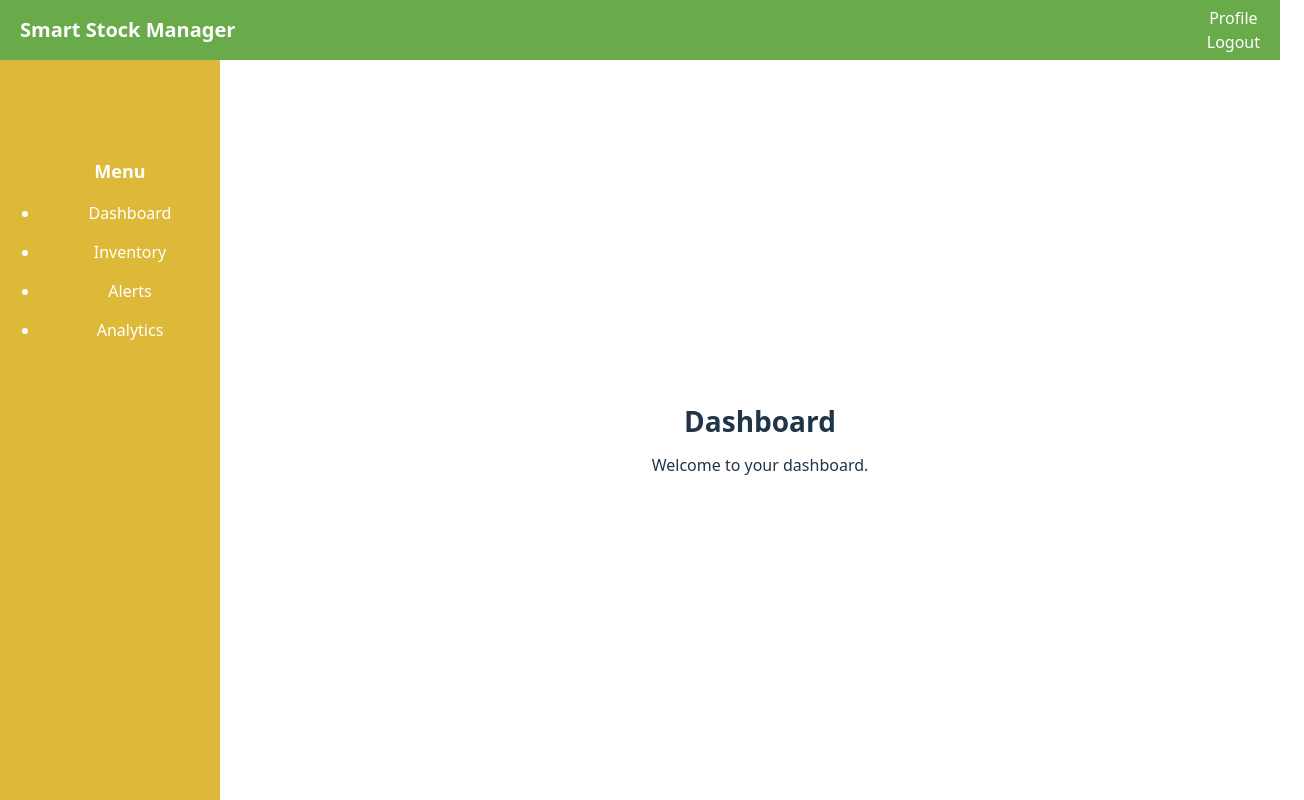
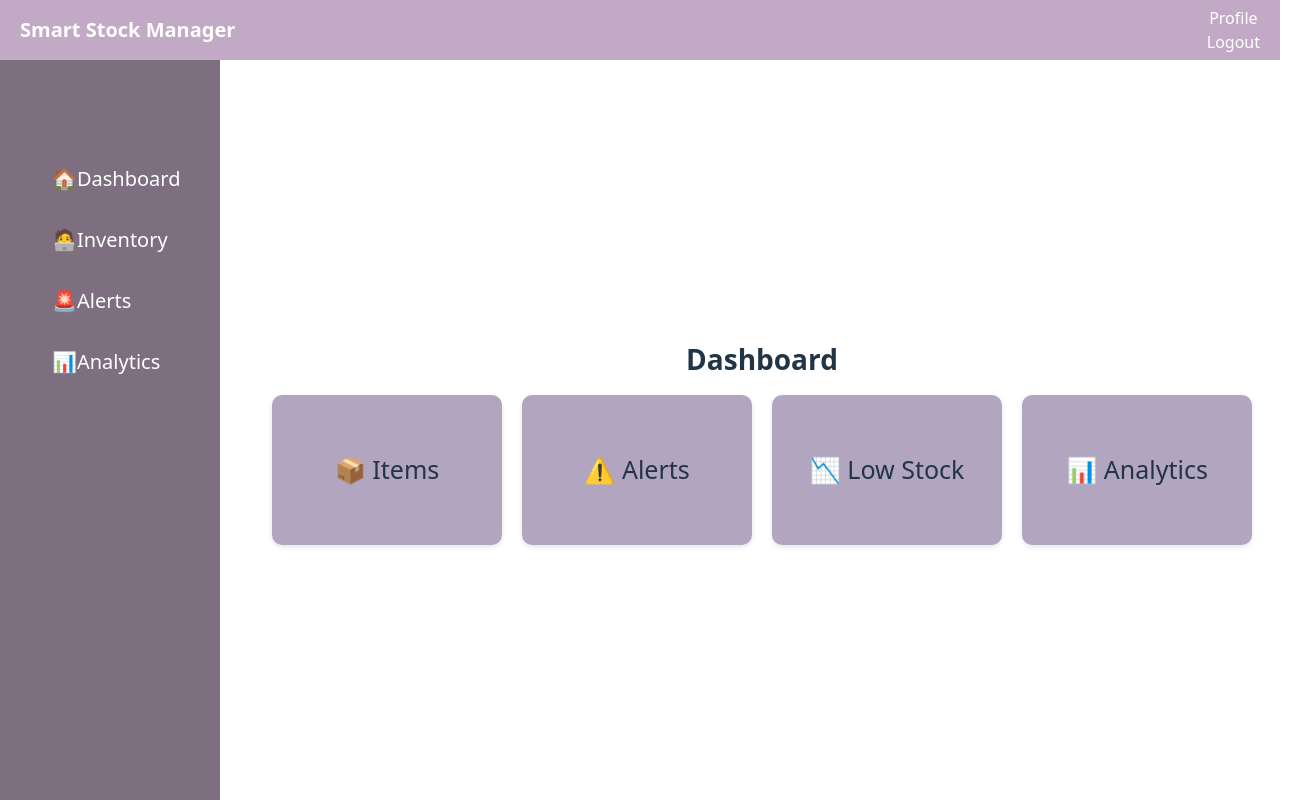
Before and after one commit to jahan60/Capstone_Frontend, a React (Vite) app: page / in a window 1280 px wide. Shown: the whole page, 1304 px wide, since content can reach past the window. Built offline with nearby package versions, Linux system fonts and the light colour scheme.

Commit message:
complete all four main pages with routing

```diff
--- a/src/components/Sidebar.jsx
+++ b/src/components/Sidebar.jsx
@@ -6,13 +6,13 @@ import { Link } from "react-router-dom";
  function Sidebar(){
     return(
         <div className="sidebar">
-            <h3 className ="sidebar_title">Menu</h3>
+
 
             <ul className="sidebar_menu">
-                <li><Link to="/">Dashboard</Link></li>
-                <li><Link to="/Inventory">Inventory</Link></li>
-                <li><Link to="/alerts">Alerts</Link></li>
-                <li><Link to="/analytics">Analytics</Link></li>
+                <li><Link to="/">🏠Dashboard</Link></li>
+                <li><Link to="/Inventory">🧑‍💻Inventory</Link></li>
+                <li><Link to="/alerts">🚨Alerts</Link></li>
+                <li><Link to="/analytics">📊Analytics</Link></li>
 
 
 
--- a/src/pages/Alerts.jsx
+++ b/src/pages/Alerts.jsx
@@ -1,4 +1,3 @@
-
 import React from "react";
 import "../styles/pages.css";
 
@@ -6,7 +5,12 @@ function Alerts() {
   return (
     <div className="page">
       <h1>Alerts</h1>
-      <p>View system alerts.</p>
+
+      <ul className="alerts-list">
+        <li className="alert-item warning">⚠️ Low stock on Item A</li>
+        <li className="alert-item critical">🔴 Critical: Item B out of stock</li>
+        <li className="alert-item info">ℹ️ New shipment arriving tomorrow</li>
+      </ul>
     </div>
   );
 }
--- a/src/pages/Analytics.jsx
+++ b/src/pages/Analytics.jsx
@@ -1,5 +1,3 @@
-
-
 import React from "react";
 import "../styles/pages.css";
 
@@ -7,7 +5,10 @@ function Analytics() {
   return (
     <div className="page">
       <h1>Analytics</h1>
-      <p>View analytics data here.</p>
+
+      <div className="chart-placeholder">
+        <p>📈 Chart </p>
+      </div>
     </div>
   );
 }
--- a/src/pages/Dashboard.jsx
+++ b/src/pages/Dashboard.jsx
@@ -1,16 +1,19 @@
-
 import React from "react";
 import "../styles/pages.css";
 
+function Dashboard() {
+  return (
+    <div className="page">
+      <h1>Dashboard</h1>
 
-function Dashboard (){
-    return (
-        <div className="page">
-            <h1>Dashboard</h1>
-            <p>Welcome to your dashboard.</p>
-        </div>
-    )
-
+      <div className="dashboard-cards">
+        <div className="dashboard-card">📦 Items</div>
+        <div className="dashboard-card">⚠️ Alerts</div>
+        <div className="dashboard-card">📉 Low Stock</div>
+        <div className="dashboard-card">📊 Analytics</div>
+      </div>
+    </div>
+  );
 }
 
 export default Dashboard;
--- a/src/pages/Inventory.jsx
+++ b/src/pages/Inventory.jsx
@@ -1,14 +1,36 @@
 import React from "react";
 import "../styles/pages.css";
 
-function Inventory (){
-    return(
-        <div className="page">
-            <h1>Inventory</h1>
-            <p>Manage products</p>
-        </div>
-    );
+function Inventory() {
+  return (
+    <div className="page">
+      <h1>Inventory</h1>
 
+      <table className="inventory-table">
+        <thead>
+          <tr>
+            <th>Item</th>
+            <th>Stock</th>
+            <th>Status</th>
+          </tr>
+        </thead>
+
+        <tbody>
+          <tr>
+            <td>Example Item</td>
+            <td>10</td>
+            <td>In Stock</td>
+          </tr>
+
+          <tr>
+            <td>Example Item 2</td>
+            <td>3</td>
+            <td>Low Stock</td>
+          </tr>
+        </tbody>
+      </table>
+    </div>
+  );
 }
 
 export default Inventory;
--- a/src/styles/navbar.css
+++ b/src/styles/navbar.css
@@ -1,6 +1,6 @@
 .navbar {
     height: 60px;
-    background: #5fa53fef;
+    background: #c2a9c5;
     color: white;
     display: flex;
     align-items:center;
--- a/src/styles/pages.css
+++ b/src/styles/pages.css
@@ -1,6 +1,6 @@
 .page {
-  margin-left: 240px;
-  margin-top: 80px;
+  margin-left: 220px;
+  margin-top: 70px;
   padding: 20px;
 }
 
@@ -8,3 +8,91 @@
   font-size: 28px;
   margin-bottom: 10px;
 }
+
+.dashboard-cards {
+  display: flex;
+  gap: 20px;
+  margin-top: 20px;
+}
+
+.dashboard-card {
+  width: 200px;
+  height: 120px;
+  background: #4a306d6e;
+  border-radius: 10px;
+  padding: 15px;
+  box-shadow: 0 2px 5px rgba(0,0,0,0.1);
+  display: flex;
+  align-items: center;
+  justify-content: center;
+  font-size: 25px;
+  font-weight: 500;
+}
+.inventory-table {
+  width: 100%;
+  border-collapse: collapse;
+  margin-top: 20px;
+  background: #ffffff;
+  border-radius: 8px;
+  overflow: hidden;
+}
+
+.inventory-table th,
+.inventory-table td {
+  padding: 12px 15px;
+  border-bottom: 1px solid #ddd;
+  text-align: left;
+}
+
+.inventory-table th {
+  background: #f0f0f0;
+  font-weight: 600;
+}
+
+.inventory-table tr:hover {
+  background: #f9f9f9;
+}
+
+.alerts-list {
+  list-style: none;
+  padding: 0;
+  margin-top: 20px;
+}
+
+.alert-item {
+  padding: 12px 15px;
+  border-radius: 8px;
+  margin-bottom: 12px;
+  font-size: 16px;
+  background: #f4f4f4;
+  display: flex;
+  align-items: center;
+  gap: 10px;
+}
+
+
+.alert-item.warning {
+  border-left: 5px solid #f4c542;
+}
+
+.alert-item.critical {
+  border-left: 5px solid #e63946;
+}
+
+.alert-item.info {
+  border-left: 5px solid #457b9d;
+}
+
+.chart-placeholder {
+  width: 100%;
+  height: 300px;
+  background: #f4f4f4;
+  border-radius: 10px;
+  margin-top: 20px;
+  display: flex;
+  align-items: center;
+  justify-content: center;
+  color: #555;
+  font-size: 18px;
+  box-shadow: 0 2px 5px rgba(0,0,0,0.1);
+}
--- a/src/styles/sidebar.css
+++ b/src/styles/sidebar.css
@@ -1,6 +1,6 @@
 .sidebar{
     width: 220px;
-    background: #d6a606cb;
+    background: #7e6f80;
     color: white;
     height: 100vh;
     padding-top: 80px;
@@ -18,19 +18,44 @@
 
 sidebar_menu{
     list-style: none;
-    padding-left: none;
+    padding-left: 0;
+    margin-left: 0;
 }
 
 .sidebar_menu li{
     margin: 15px 0;
+    list-style: none;
 
 }
 .sidebar_menu a{
     color: white;
     text-decoration:  none;
     font-size: 16px;
+    display:flex;
+    align-items: center;
+    font-size: 20px;
 }
 
 .sidebar_menu a:hover{
  color: #8ab4f8
 }
+.sidebar_menu li a {
+  display: flex;
+  align-items: center;
+  gap: 10px;
+  padding: 8px 12px;
+  border-radius: 6px;
+  transition: 0.2s ease;
+}
+
+.sidebar_menu li a:hover {
+  background-color: #4A306D;
+  color: #ffffff;
+  padding-left: 16px;
+}
+
+.sidebar_menu li .active {
+  background-color: #4b4b6a;
+  border-left: 4px solid #8ab4f8;
+  padding-left: 16px;
+}
```
